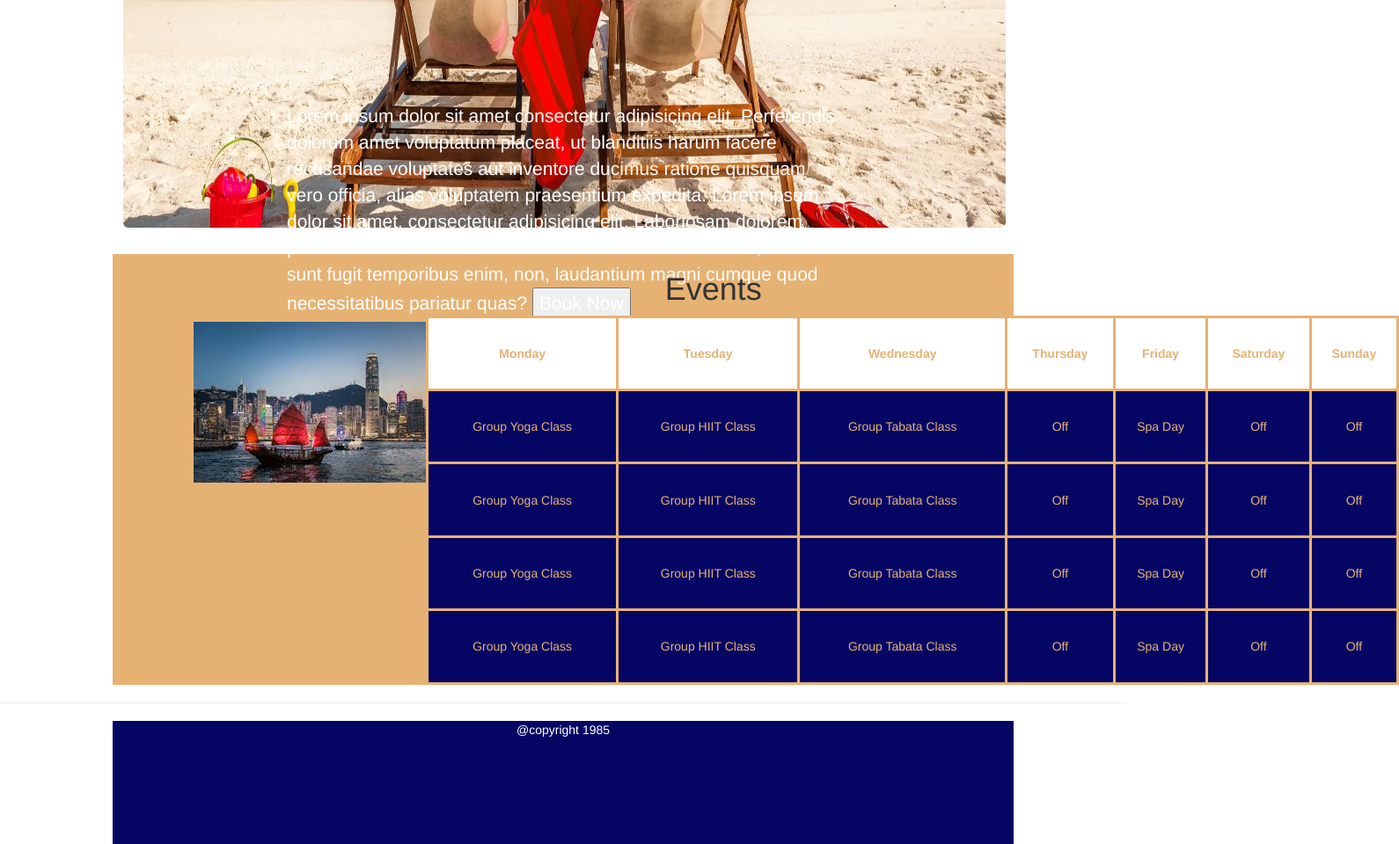
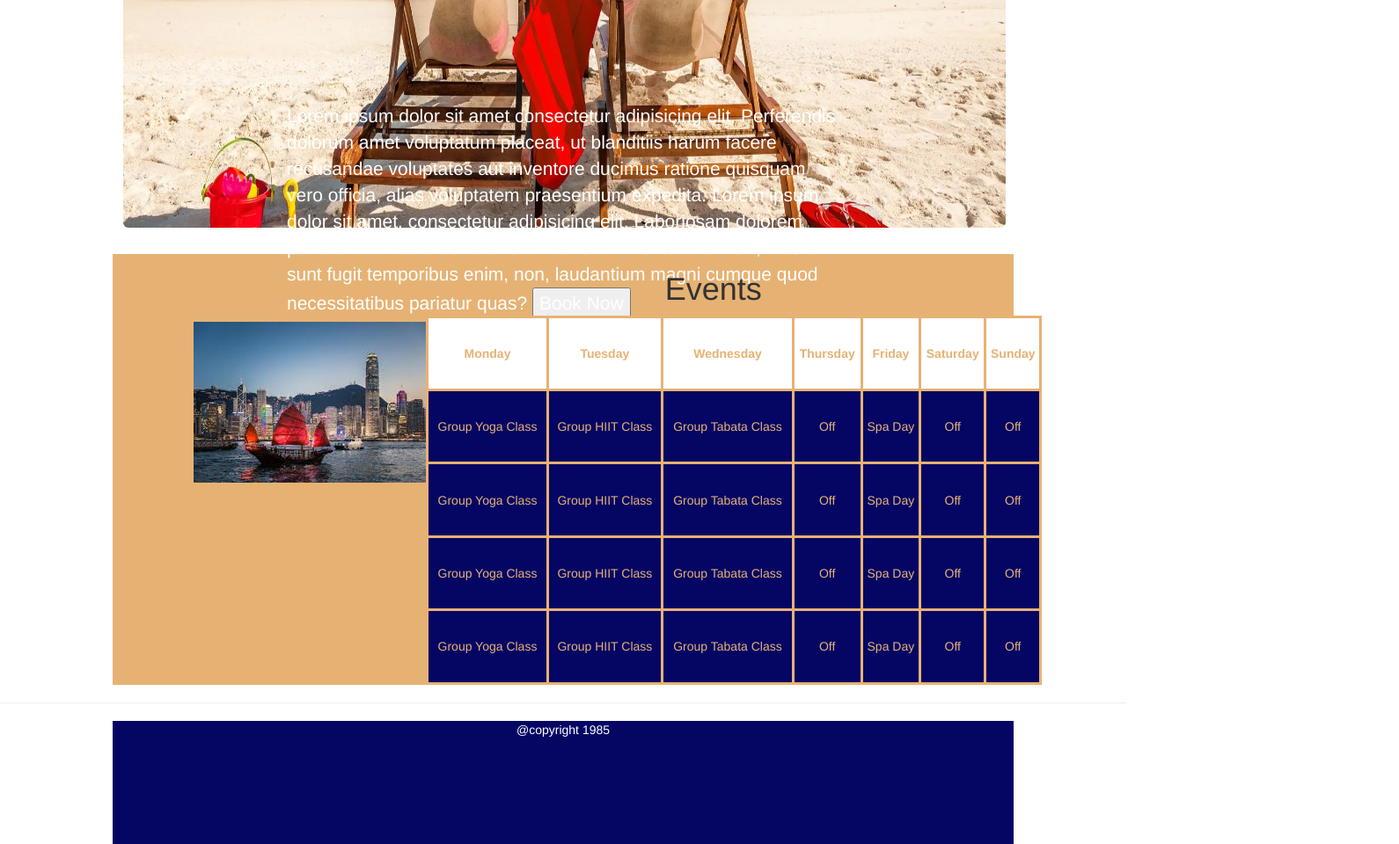
Before and after one commit to KyleTimothy/03-challenge-travel-fed-responsive-design, a plain HTML site: page Taj_Events.html in a window 1280 px wide. Shown: the part 686-1646 px from the top of the page at 88% size, 1590 px wide, since content can reach past the window. Drawn offline with nearby package versions, Linux system fonts and the light colour scheme; a script that the page names is missing; files whose address does not match are found by name.

Commit message:
Update style.css

```diff
--- a/style.css
+++ b/style.css
@@ -138,7 +138,7 @@ input{
 }
 
 table{
-    width: 79em;
+    width: 50em;
     height: 30em;
     border-color:rgb(230, 178, 116) ;
 
```
